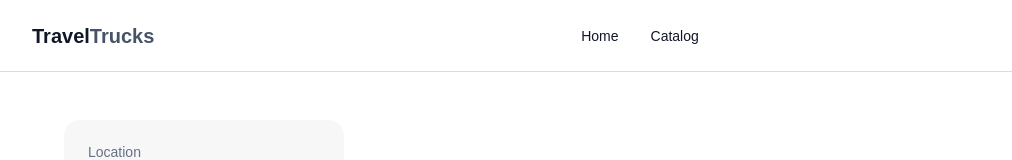
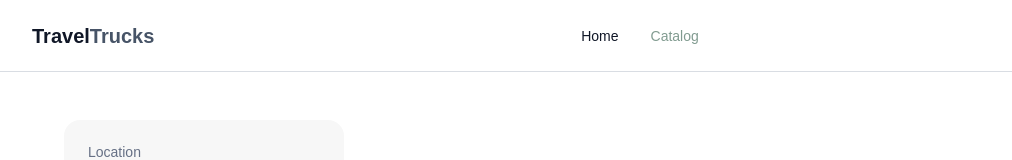
Before and after one commit to ClementineLavender/travel-trucks, a Next.js app: page /catalog in a window 1280 px wide. Shown: the top 160 px of the page, without its empty margins (0-1012 px from the left). Built offline with nearby package versions, Linux system fonts and the light colour scheme; no server answers.

Commit message:
fix: highlight active navigation link

```diff
--- a/components/Header/Header.module.css
+++ b/components/Header/Header.module.css
@@ -47,12 +47,15 @@
   line-height: 1;
   font-weight: 500;
   text-decoration: none;
-
   transition: color 0.2s ease;
 }
 
 .navLink:hover,
 .navLink:focus-visible {
+  color: var(--color-accent);
+}
+
+.active {
   color: var(--color-accent);
 }
 
--- a/components/Header/Header.tsx
+++ b/components/Header/Header.tsx
@@ -1,7 +1,12 @@
+"use client";
+
 import Link from "next/link";
+import { usePathname } from "next/navigation";
 import styles from "./Header.module.css";
 
 export default function Header() {
+  const pathname = usePathname();
+
   return (
     <header className={styles.header}>
       <div className={styles.container}>
@@ -11,11 +16,21 @@ export default function Header() {
         </Link>
 
         <nav className={styles.nav} aria-label="Main navigation">
-          <Link href="/" className={styles.navLink}>
+          <Link
+            href="/"
+            className={`${styles.navLink} ${
+              pathname === "/" ? styles.active : ""
+            }`}
+          >
             Home
           </Link>
 
-          <Link href="/catalog" className={styles.navLink}>
+          <Link
+            href="/catalog"
+            className={`${styles.navLink} ${
+              pathname.startsWith("/catalog") ? styles.active : ""
+            }`}
+          >
             Catalog
           </Link>
         </nav>
```
